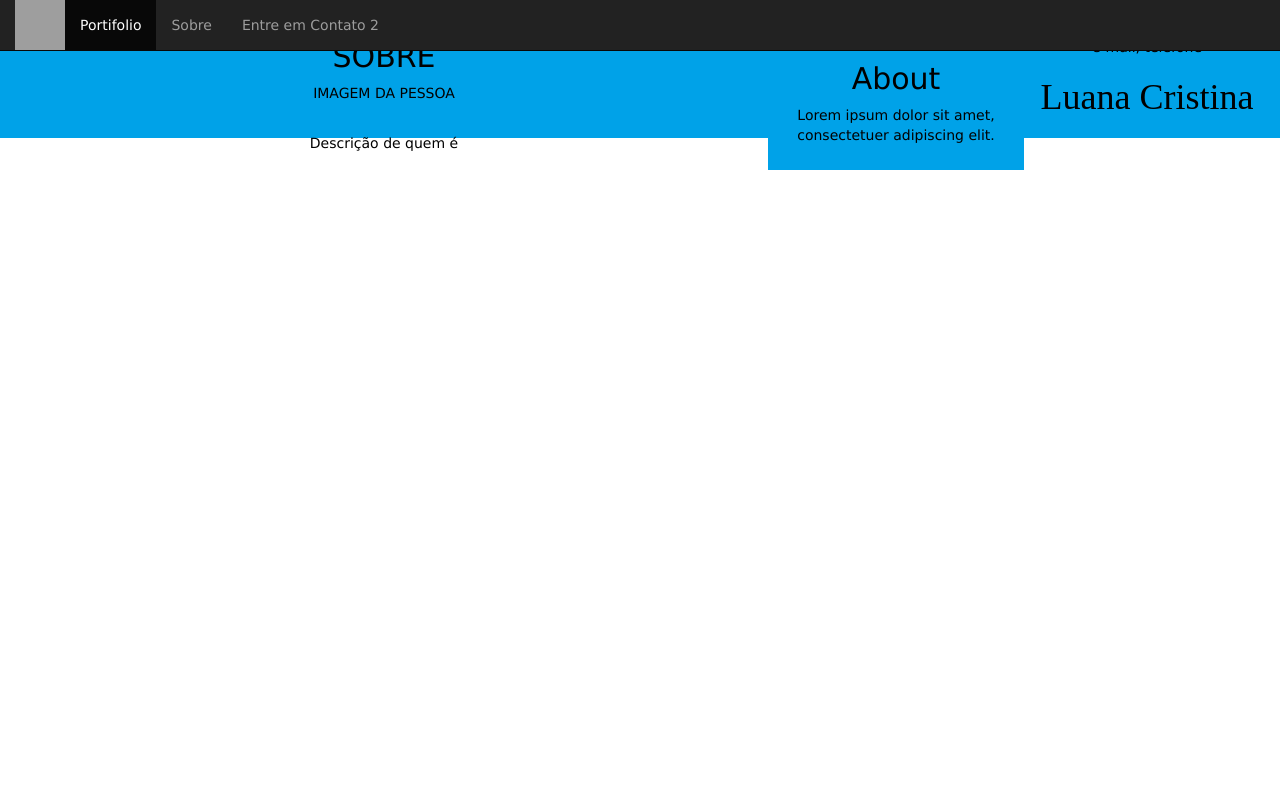
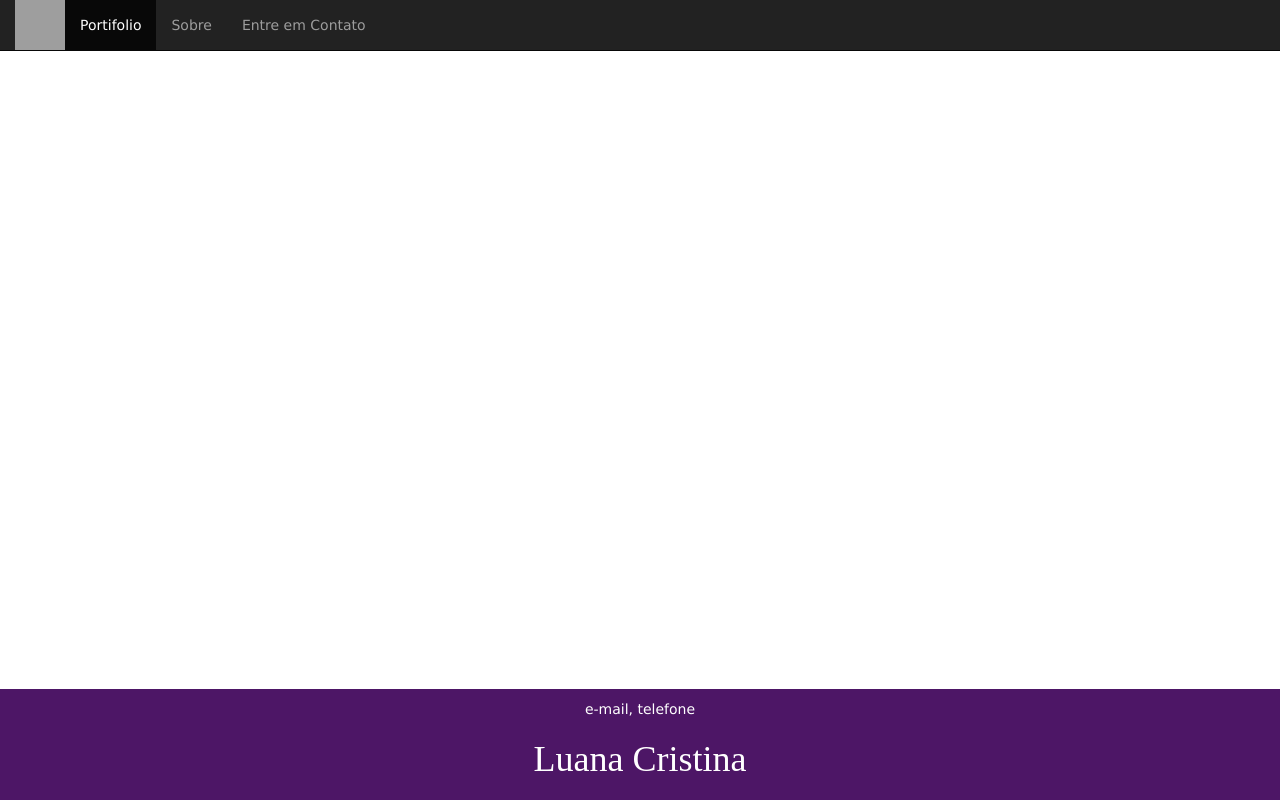
Before and after one commit to LuanaCristhina/Portifolio, an Angular app: page / in a window 1280 px wide. Built offline with nearby package versions, Linux system fonts and the light colour scheme; grey boxes are pictures that could not be loaded.

Commit message:
teste marge

```diff
--- a/src/app/app.component.html
+++ b/src/app/app.component.html
@@ -11,7 +11,7 @@
             <ul class="nav navbar-nav">
               <li class="active"><a href="#">Portifolio</a></li>
               <li><a href="#">Sobre</a></li>
-              <li><a href="#">Entre em Contato 2</a></li>
+              <li><a href="#">Entre em Contato</a></li>
             </ul>
           </div>
         </nav>
@@ -27,16 +27,14 @@
           <p> Descrição de quem é </p>
         </div>
 
-        <div class="right">
-          <h2>About</h2>
-          <p>Lorem ipsum dolor sit amet, consectetuer adipiscing elit.</p>
+      </div>
+      <nav class="navbar-fixed-bottom">
+        <div style="background-color:#4d1666;text-align:center;padding:10px;margin-top:7px;">e-mail, telefone
+          <font face ="Brush script mt"><h1>Luana Cristina</h1></font>
+
         </div>
-      </div>
+      </nav>
 
-      <div style="background-color:#00A2E8;text-align:center;padding:10px;margin-top:7px;">e-mail, telefone
-        <font face ="Brush script mt"><h1>Luana Cristina</h1></font>
-
-      </div>
 </div>
 <!--FIM Layout pagina-->
 <router-outlet></router-outlet>
--- a/src/index.html
+++ b/src/index.html
@@ -13,44 +13,15 @@
   <base href="/">
 
   <meta name="viewport" content="width=device-width, initial-scale=1">
+
   <link rel="icon" type="image/x-icon" href="icone.png">
 <!-- Layout da pagina-->
   <meta name="viewport" content="width=device-width, initial-scale=1.0">
-<style>
-* {
-  box-sizing: border-box;
-}
-.menu {
-  float:left;
-  width:20%;
-  text-align:center;
-}
 
-.main {
-  float:left;
-  width:60%;
-  padding:0 20px;
-}
-.right {
-  background-color:#00A2E8;
-  float:left;
-  width:20%;
-  padding:15px;
-  margin-top:7px;
-  text-align:center;
-}
-
-@media only screen and (max-width:620px) {
-  /* For mobile phones: */
-  .menu, .main, .right {
-    width:100%;
-  }
-}
-</style>
-<!--FIM layout pagina-->
+<!--FIM layout pagina-->77,22,102
 </head>
-<body style="font-family:Verdana;color:#000;">
-    <app-root>
+<body style="font-family:Verdana;color:rgb(255, 255, 255);">
+<app-root>
 
 </app-root>
 </body>
```
